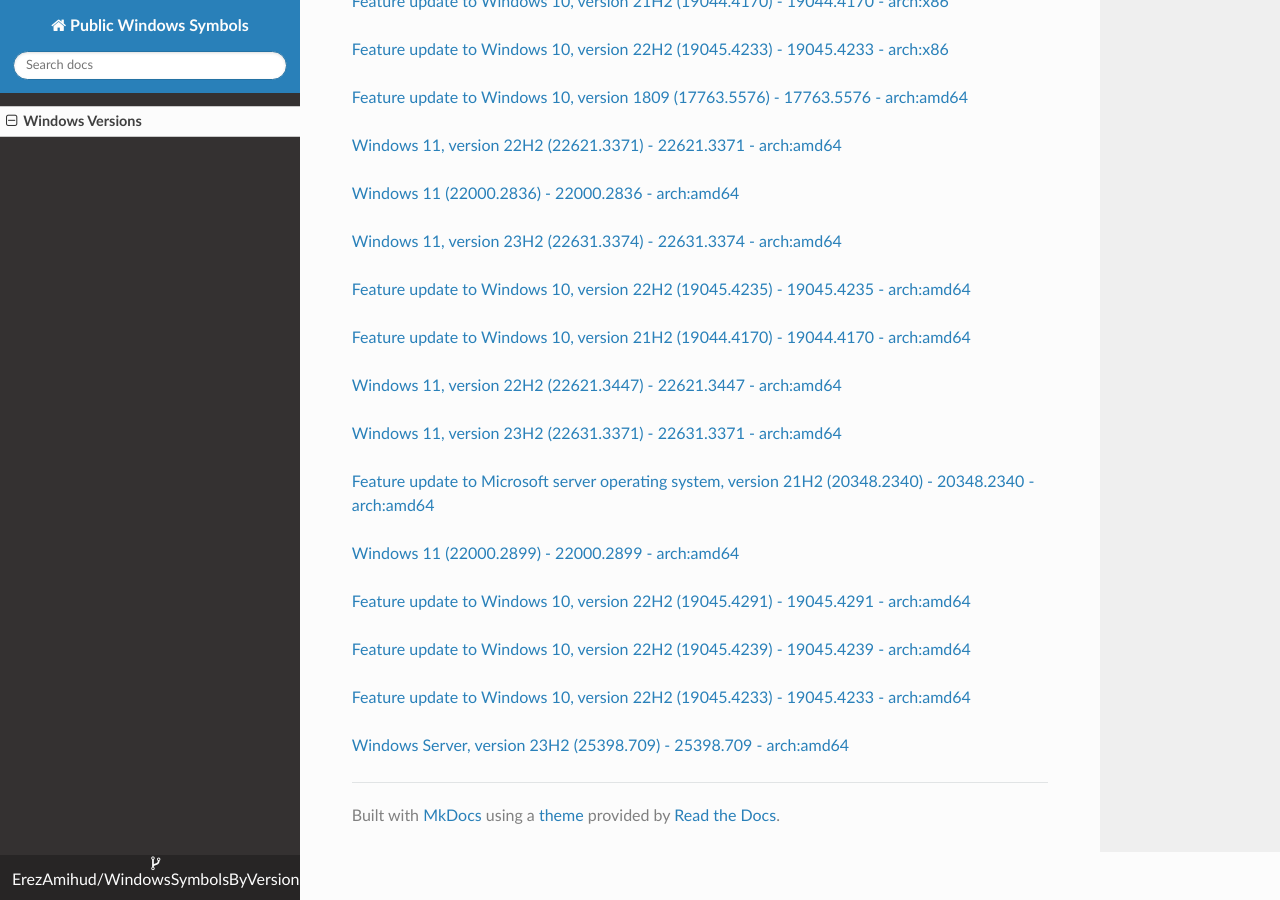
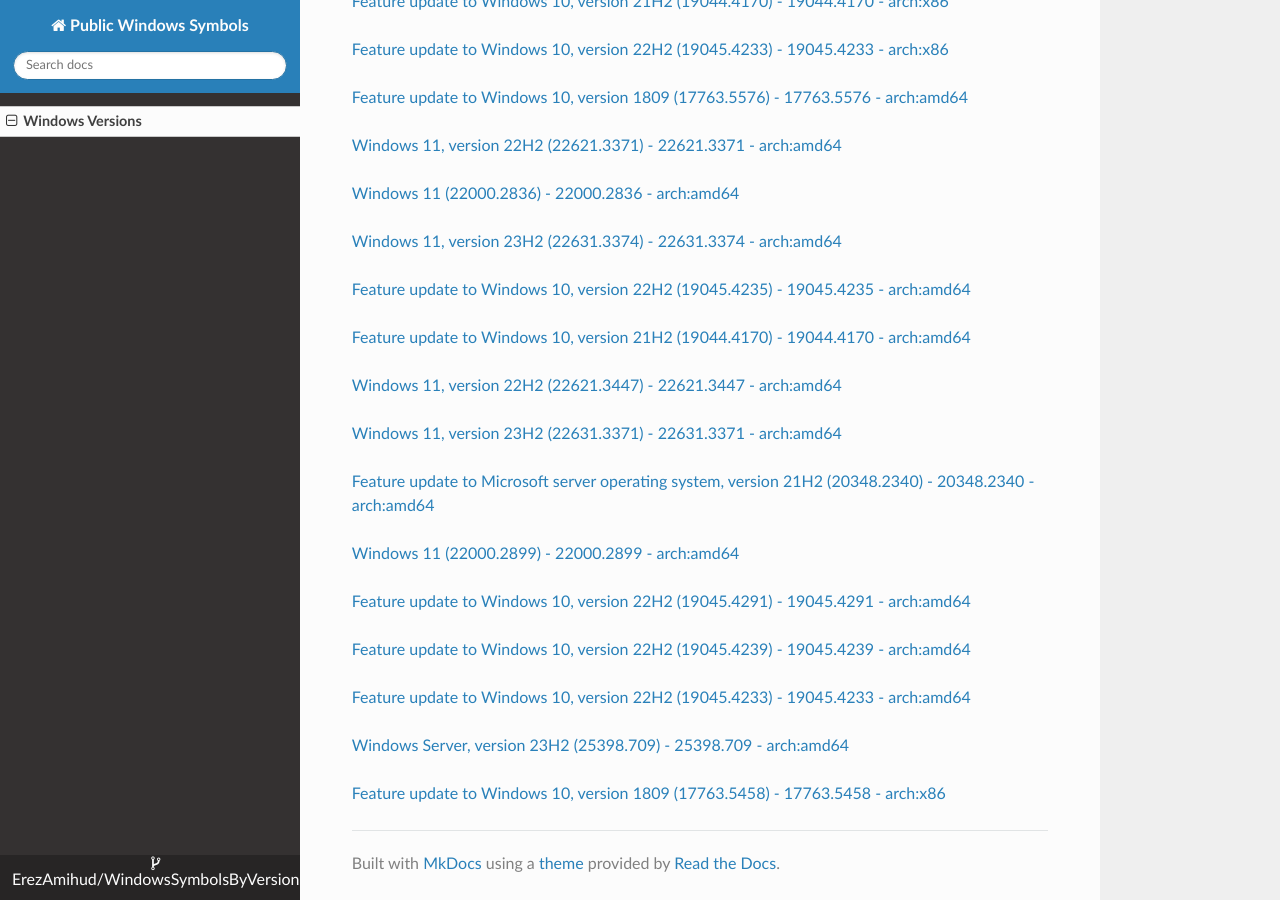
Before and after one commit to ErezAmihud/WindowsSymbolsByVersion, an MkDocs documentation site: the page built from docs/index.md, in a window 1280 px wide and 900 px high, scrolled down 16373 px. Built offline with MkDocs 1.6.1, drawn with Linux system fonts in a browser that asks for light colours; nearby versions of some CDN libraries.

Commit message:
Automated commit, add manifest for f7de30f3-7fbe-4d8c-920a-121b3194c2b4

```diff
--- a/docs/index.md
+++ b/docs/index.md
@@ -886,3 +886,6 @@
 
 
 [Windows Server, version 23H2 (25398.709) - 25398.709 - arch:amd64](https://github.com/ErezAmihud/WindowsSymbolsByVersion/blob/main/manifests/b5f0b18e-7d00-4aa5-a399-04045239e866.manifest)
+
+
+[Feature update to Windows 10, version 1809 (17763.5458) - 17763.5458 - arch:x86](https://github.com/ErezAmihud/WindowsSymbolsByVersion/blob/main/manifests/f7de30f3-7fbe-4d8c-920a-121b3194c2b4.manifest)
```
Also changed, not shown: process_builds.json (+1 -1 lines), 1 other file.
